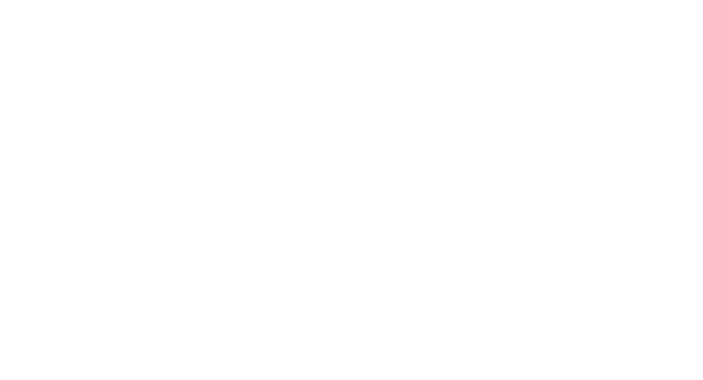
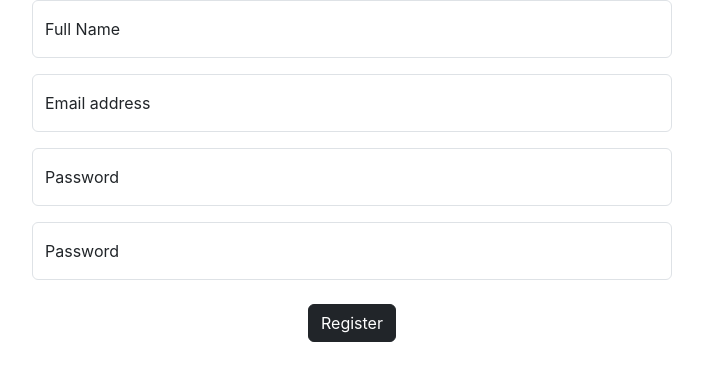
Before and after one commit to Cameronjs222/TechTalk, a React (Create React App) app in the folder client/: page /EditUser in a window 1280 px wide. Before the commit this address had no page. Shown: the top 380 px of the page, without its empty margins (288-991 px from the left). Built offline with nearby package versions, Linux system fonts and the light colour scheme; no server answers; a web font is replaced by a local one.

Commit message:
EditUser Page

```diff
--- a/client/src/App.js
+++ b/client/src/App.js
@@ -4,15 +4,17 @@
 import ViewPost from "./components/viewPost"
 import {BrowserRouter, Routes, Route, Navigate} from 'react-router-dom';
 import LoginReg from './components/LoginReg';
+import EditUser from './components/EditUser';
 
 function App() {
   return (
     <div className="App">
-     <BrowserRouter>
+    <BrowserRouter>
       <Routes>
         <Route path = '/' element = {<LoginReg />}></Route>
         <Route path = '/home' element = {<Home/>}></Route>
         <Route path = '/viewPost' element = {<ViewPost/>}></Route>
+        <Route path = '/EditUser' element = {<EditUser/>}></Route>
       </Routes>
       </BrowserRouter>
     </div>
--- /dev/null
+++ b/client/src/components/EditUser.jsx
@@ -0,0 +1,65 @@
+import axios from 'axios';
+import React, { useEffect, useState } from 'react'
+import { useNavigate, useParams } from 'react-router-dom'
+
+const EditUser = (props) => {
+
+    const {id} = useParams();
+    const navigate = useNavigate();
+    const [user, setUser] = useState([])
+
+    useEffect( ()=> {
+        axios.get(`http://localhost:8000/api/users/${id}`)
+            .then(res => setUser(res.data.user))
+            .catch(err=> console.log(err))
+    }, [])
+
+    const onChangeHandler = (e) => {
+        setUser({
+            ...user,
+            [e.target.name]: e.target.value
+        })
+    }
+
+    const editUser = (e) => {
+        e.preventDefault();
+        axios.patch(`http://localhost:8000/api/users/${id}`)
+            .then(res=> navigate("/"))
+            .catch(err => console.log(err))
+    }
+
+return(
+
+<div>
+
+<form className='logForm'>
+
+
+<div class="form-floating mb-3">
+    <input type="text" class="form-control" id="floatingInput" placeholder="name@example.com" />
+    <label for="floatingInput" htmlFor='name'>Full Name</label>
+</div>
+
+<div class="form-floating mb-3">
+    <input type="email" class="form-control" id="floatingInput" placeholder="name@example.com" />
+    <label for="floatingInput">Email address</label>
+</div>
+
+<div class="form-floating mb-3">
+    <input type="password" class="form-control" id="floatingPassword" placeholder="Password" />
+    <label for="floatingPassword">Password</label>
+</div>
+
+<div class="form-floating">
+    <input type="password" class="form-control" id="floatingPassword" placeholder="Password" />
+    <label for="floatingPassword">Password</label>
+</div>
+    <br />
+<button type='submit' className='btn btn-dark'>Register</button>
+</form>
+</div>
+
+)
+}
+
+export default EditUser
```
